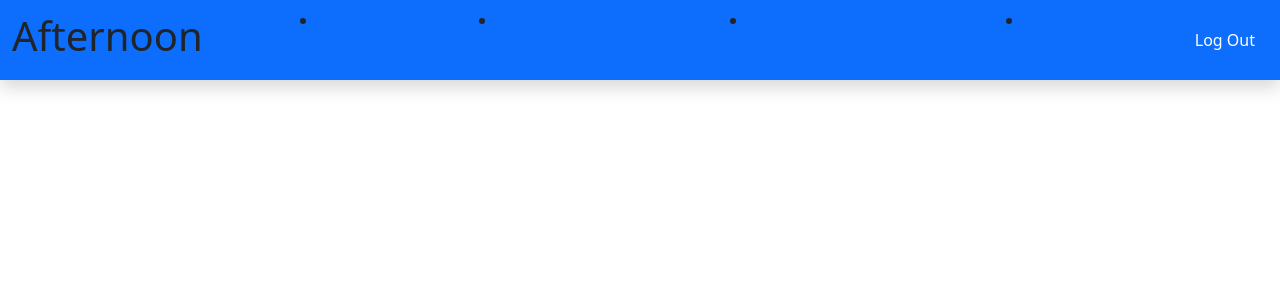
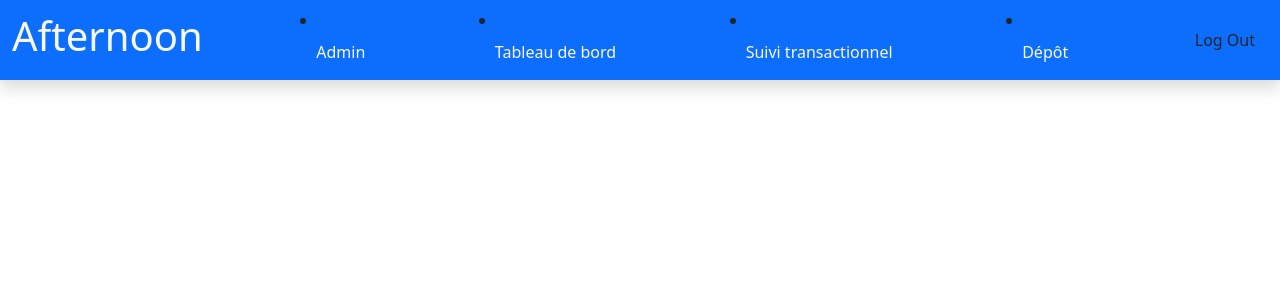
Before and after one commit to Let-Nathan/2022-Afternoon, a Symfony app: template templates/home/index.html.twig in a window 1280 px wide. Shown: the top 300 px of the page. Run offline with Twig, Linux system fonts and the light colour scheme; the template is opened without the code that fills it, so the values that code supplies are empty; some libraries are stand-ins or nearby versions.

Commit message:
header + layout 2/3 cols

```diff
--- a/templates/components/_header.html.twig
+++ b/templates/components/_header.html.twig
@@ -1,21 +1,21 @@
-<nav class="navbar navbar-light bg-primary shadow sticky-top navbar-afternoon">
+<nav class="navbar shadow sticky-top bg-primary">
     <div class="container-fluid">
-            <div class="d-flex align-items-center gap-3 title">
+            <div class="d-flex align-items-center gap-3 text-light">
                 <h1>Afternoon</h1>
             </div>
 
-        <li class="nav-item white-text">
-            <a class="nav-link white-text" href="#">Admin</a>
+        <li class="nav-item">
+            <a class="nav-link text-light" href="#">Admin</a>
         </li>
         <li class="nav-item">
-            <a class="nav-link white-text" href="#">Tableau de bord</a>
+            <a class="nav-link text-light" href="#">Tableau de bord</a>
         </li>
         <li class="nav-item">
-            <a class="nav-link white-text" href="#">Suivi transactionnel</a>
+            <a class="nav-link text-light" href="#">Suivi transactionnel</a>
         </li>
         <li class="nav-item">
-            <a class="nav-link white-text" href="#">Dépôt</a>
+            <a class="nav-link text-light" href="#">Dépôt</a>
         </li>
-        <button class="btn btn-primary" type="submit">Log Out</button>
+        <button class="btn blue-btn" type="submit">Log Out</button>
     </div>
 </nav>
```
Also changed, not shown: assets/styles/_afternoon.scss (+0 -25 lines).
